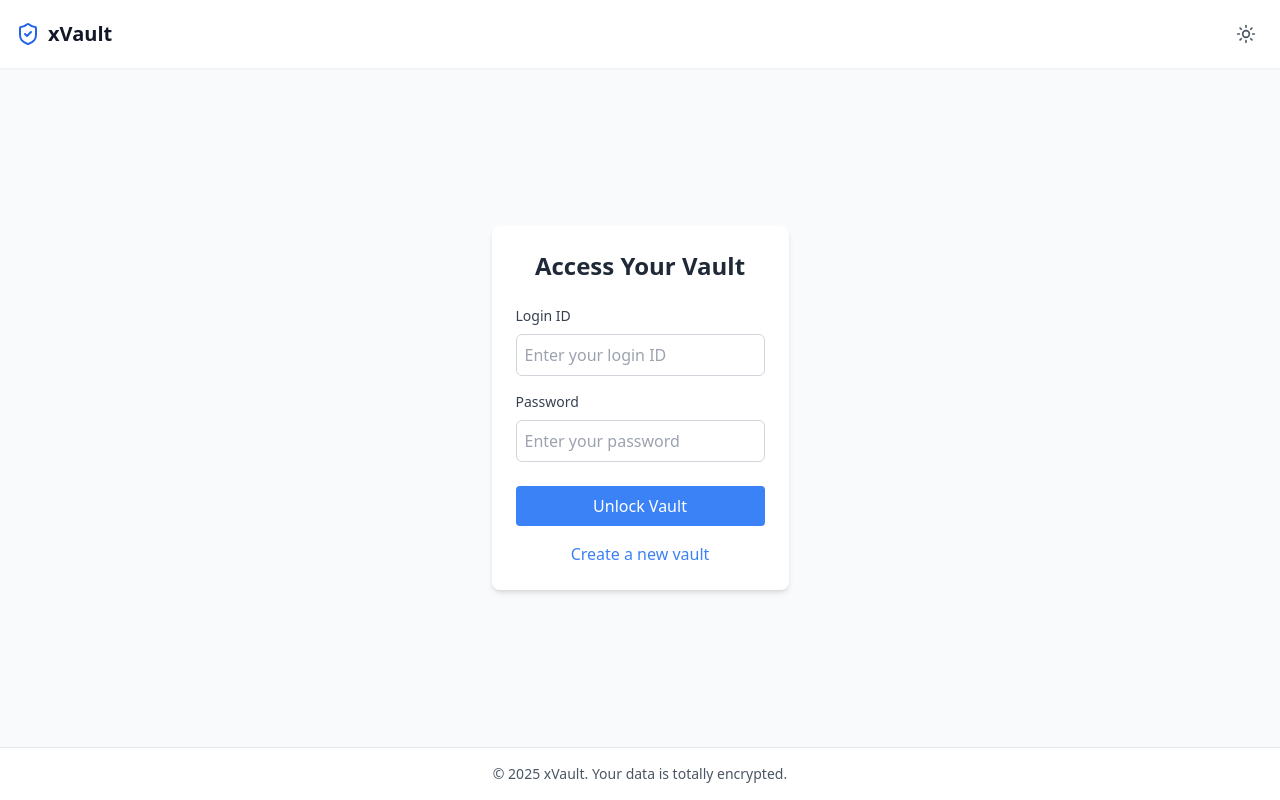
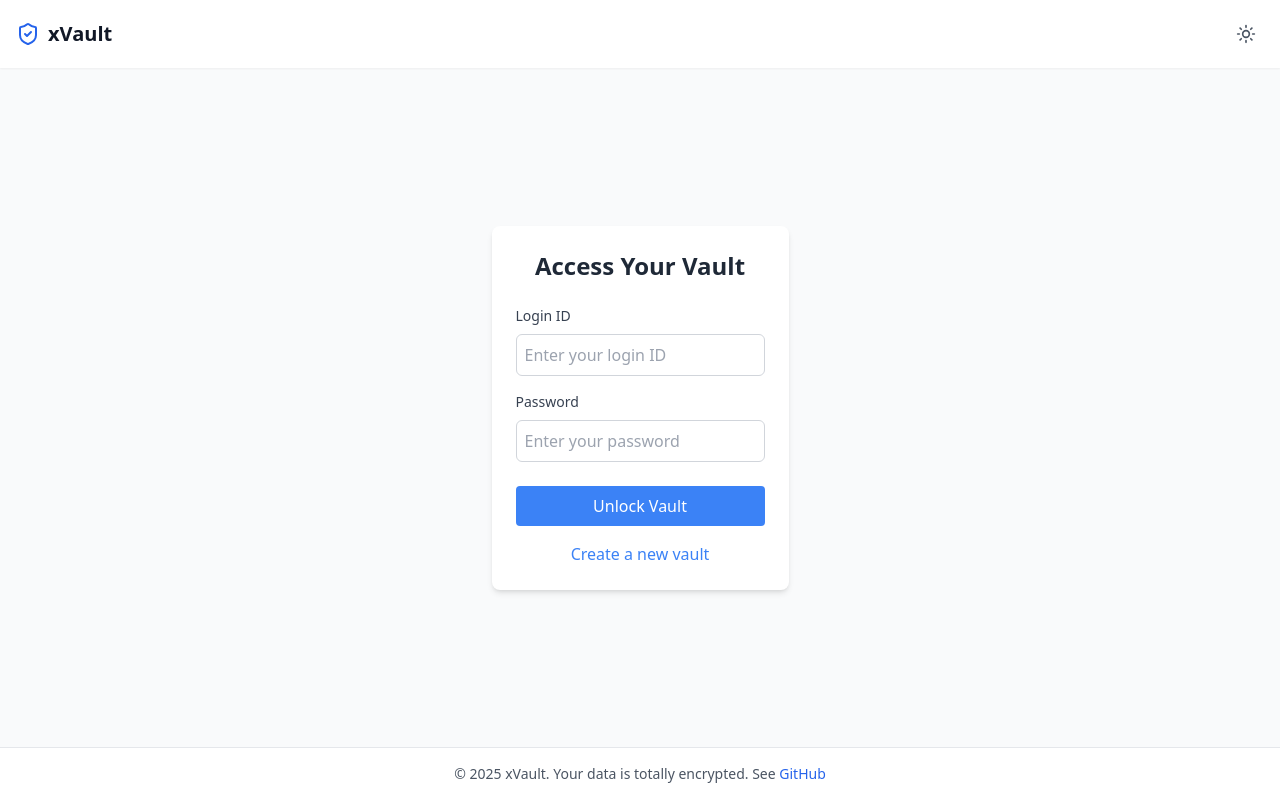
Before and after one commit to Kisakay/Kiss2FA, a React (Vite) app: page / in a window 1280 px wide. Built offline with nearby package versions, Linux system fonts and the light colour scheme; no server answers.

Commit message:
Update Layout.tsx

```diff
--- a/src/components/Layout.tsx
+++ b/src/components/Layout.tsx
@@ -117,7 +117,7 @@ const Layout: React.FC<LayoutProps> = ({ children }) => {
 
       <footer className="py-4 bg-white dark:bg-gray-800 border-t border-gray-200 dark:border-gray-700">
         <div className="container mx-auto px-4 text-center text-sm text-gray-600 dark:text-gray-400">
-          <p>© {new Date().getFullYear()} xVault. Your data is totally encrypted.</p>
+          <p>© {new Date().getFullYear()} xVault. Your data is totally encrypted. See <a href="https://github.com/Kisakay/xVault" className="text-blue-600 dark:text-blue-400 hover:underline">GitHub</a></p>
         </div>
       </footer>
     </div>
```
